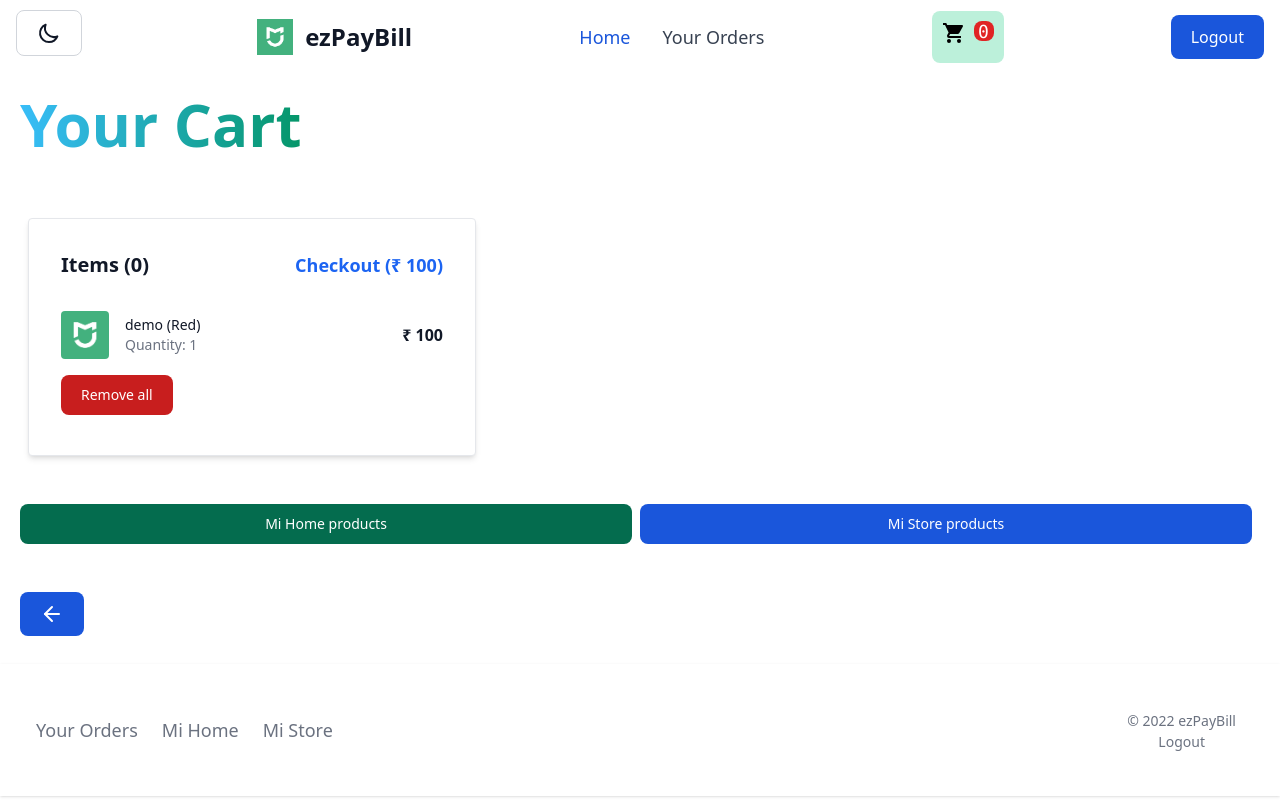
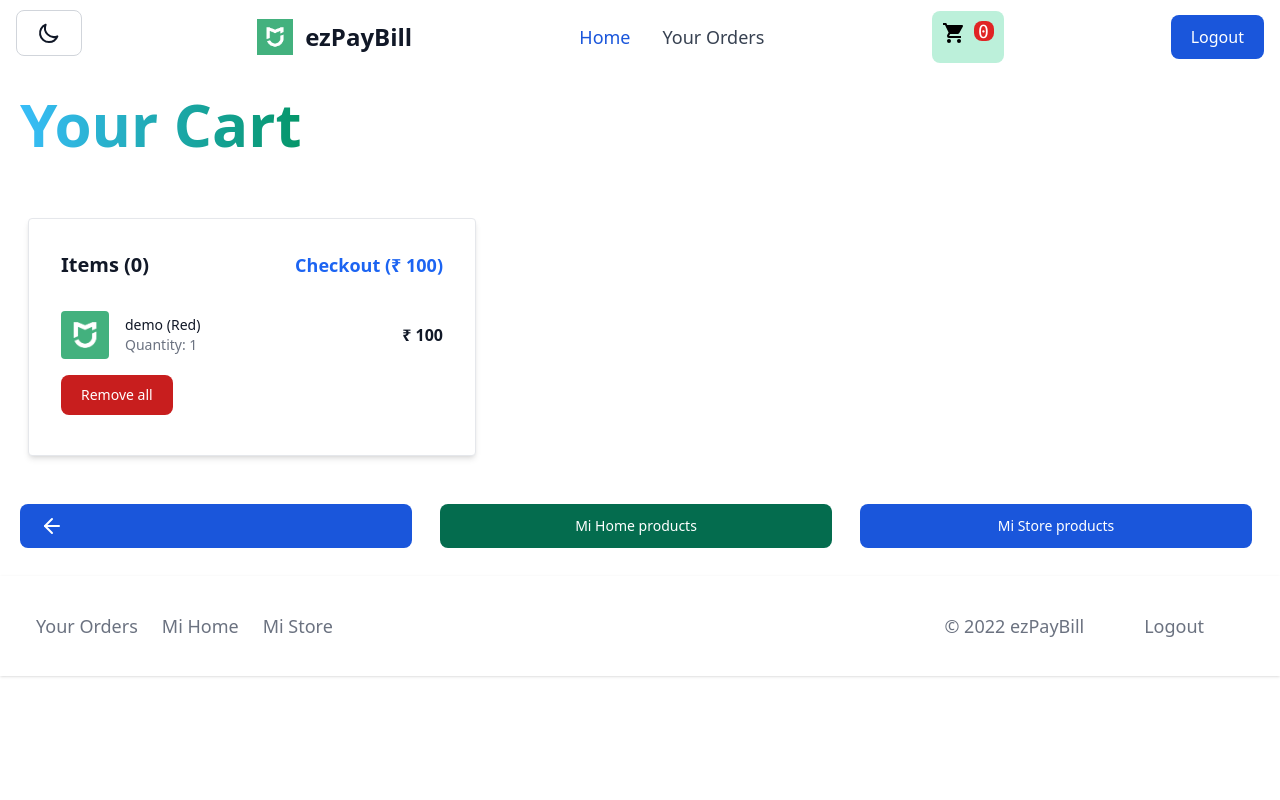
Before and after one commit to AK0055/ezPayBill, a Next.js app: page /cart in a window 1280 px wide. Built offline with nearby package versions, Linux system fonts and the light colour scheme.

Commit message:
minor ui changes

```diff
--- a/pages/Footer.js
+++ b/pages/Footer.js
@@ -39,7 +39,7 @@
       </ul>
 </nav> */}
 
-<footer className="p-3
+<footer className="px-3
              inset-x-0
              bottom-0 bg-white shadow md:flex md:items-center md:justify-between md:p-6 dark:bg-gray-800">
 
@@ -55,11 +55,12 @@
     </li>
 
     </ul>
-    <div class="p-5 md-flex flex-row justify-between">
-    <span class="text-sm justify-between text-gray-500 sm:text-center dark:text-gray-400">© 2022 <Link href='/mainpage'>  ezPayBill</Link>
-    <p class=" justify-between text-gray-px-3 md:items-end lg-hidden">
+    <div class="grid p-3 grid-cols-2 gap-y-5 gap-x-5 justify-between">
+    <span class=" text-lg justify-between text-gray-500 sm:text-center dark:text-gray-400">
+      © 2022 <Link href='/'>  ezPayBill</Link>
+    </span>
+    <span class=" text-lg justify-between text-gray-500 dark:text-gray-400 md:items-end sm:text-center lg-hidden">
     <Link href='/'>Logout</Link>
-    </p>
     </span>
     </div>
     </footer>
--- a/pages/Navbar.js
+++ b/pages/Navbar.js
@@ -111,7 +111,7 @@
                 Place Order</button>
                 </div> } */}
                 <div class="flex md:order-3 ">
-                <button onClick={cartpage} type="button" class="flex flex-row text-lg text-black bg-green-200 hover:bg-green-400 focus:ring-4 focus:outline-none focus:ring-green-300 font-medium rounded-lg  px-2.5 py-2.5 text-center mr-3 md:mr-0 dark:bg-green-500 dark:hover:bg-green-600 dark:focus:ring-green-800">
+                <button onClick={cartpage} type="button" class="flex flex-row text-lg text-black bg-green-200 hover:bg-green-400 focus:ring-4 focus:outline-none focus:ring-green-300 font-medium rounded-lg  px-2.5 py-2.5 text-center mr-3 md:mr-0 dark:bg-green-600 dark:hover:bg-green-700 dark:focus:ring-green-800">
                   {/* <img src="https://img.icons8.com/material-rounded/24/000000/shopping-cart.png"/>({cart.count}) */}
                   <svg class="flex-1 w-8 h-8 fill-current" viewbox="0 0 24 24">
       <path d="M17,18C15.89,18 15,18.89 15,20A2,2 0 0,0 17,22A2,2 0 0,0 19,20C19,18.89 18.1,18 17,18M1,2V4H3L6.6,11.59L5.24,14.04C5.09,14.32 5,14.65 5,15A2,2 0 0,0 7,17H19V15H7.42A0.25,0.25 0 0,1 7.17,14.75C7.17,14.7 7.18,14.66 7.2,14.63L8.1,13H15.55C16.3,13 16.96,12.58 17.3,11.97L20.88,5.5C20.95,5.34 21,5.17 21,5A1,1 0 0,0 20,4H5.21L4.27,2M7,18C5.89,18 5,18.89 5,20A2,2 0 0,0 7,22A2,2 0 0,0 9,20C9,18.89 8.1,18 7,18Z"/>
--- a/pages/cart.js
+++ b/pages/cart.js
@@ -66,7 +66,7 @@
   }
 
   return (
-    <div class="w-screen h-screen dark:bg-gray-800 text-gray-900 dark:text-white">
+    <div class=" h-screen dark:bg-gray-800 text-gray-900 dark:text-white">
       <Head>
         <title>Products</title>
 
@@ -80,7 +80,7 @@
       <h1 class="p-5 mb-4 text-3xl font-extrabold text-gray-900 dark:text-white md:text-5xl lg:text-6xl">
         <span class="text-transparent bg-clip-text bg-gradient-to-r to-emerald-600 from-sky-400">Your Cart is empty</span>
         </h1>
-        <p class="px-5 max-w-xl text-2xl font-semibold leading-loose text-gray-900">
+        <p class="px-5 max-w-xl text-2xl font-semibold leading-loose text-gray-900 dark:text-white">
       Explore products and add them to your cart
         </p>
       </div>
@@ -140,7 +140,8 @@
 </div>
       </div>}
 
-<div class=" grid p-5 grid-cols-2 gap-y-2">
+<div class=" grid p-5 grid-cols-3 gap-y-5 gap-x-5">
+<button onClick={previouspager} type="button" class=" text-white bg-blue-700 hover:bg-blue-800 focus:ring-4 focus:ring-blue-300 font-medium rounded-lg text-sm px-5 py-2.5 mr-2 mb-2 dark:bg-blue-600 dark:hover:bg-blue-700 focus:outline-none dark:focus:ring-blue-800"><svg xmlns="http://www.w3.org/2000/svg" width="24" height="24" viewBox="0 0 24 24" fill="none" stroke="currentColor" stroke-width="2" stroke-linecap="round" stroke-linejoin="round" class="feather feather-arrow-left"><line x1="19" y1="12" x2="5" y2="12"></line><polyline points="12 19 5 12 12 5"></polyline></svg></button>
 
 <button onClick={()=>router.push('/page2home')} type="button" class="text-white bg-green-700 hover:bg-green-800 focus:ring-4
  focus:ring-green-300 font-medium rounded-lg text-sm px-5 py-2.5 mr-2 mb-2 dark:bg-green-600 dark:hover:bg-green-700
@@ -153,23 +154,9 @@
   Mi Store products
  </button>
  </div>
- <div class="p-5">
 
- <button onClick={previouspager} type="button" class=" text-white bg-blue-700 hover:bg-blue-800 focus:ring-4 focus:ring-blue-300 font-medium rounded-lg text-sm px-5 py-2.5 mr-2 mb-2 dark:bg-blue-600 dark:hover:bg-blue-700 focus:outline-none dark:focus:ring-blue-800"><svg xmlns="http://www.w3.org/2000/svg" width="24" height="24" viewBox="0 0 24 24" fill="none" stroke="currentColor" stroke-width="2" stroke-linecap="round" stroke-linejoin="round" class="feather feather-arrow-left"><line x1="19" y1="12" x2="5" y2="12"></line><polyline points="12 19 5 12 12 5"></polyline></svg></button>
-
-</div>
-       <Footer>
-        <a
-          href=""
-          target="_blank"
-          rel="noopener noreferrer"
-        >
-          Powered by{' '}
-          <img src="/mihome.png" alt="mi" className="logo" />
-        </a>
-      </Footer>
-
-    </div>
+       <Footer/>
+  </div>
 
   )
 }
```
Also changed, not shown: public/lap.jpg.
